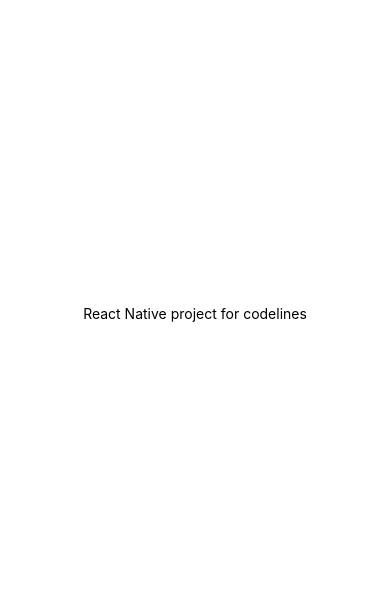
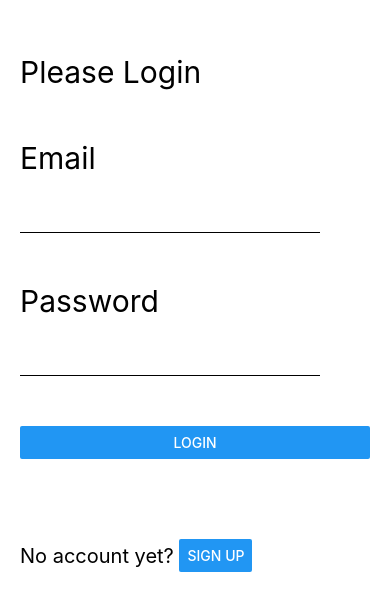
Before and after one commit to Greek-apps-with-React-Native/code-lines-rn-project, a React Native app: screen / in a window 390 px wide. Shown: the part 109-720 px from the top of the page. Built offline with nearby package versions, Linux system fonts and the light colour scheme.

Commit message:
basic structure of AuthScreen

```diff
--- a/App.tsx
+++ b/App.tsx
@@ -1,11 +1,11 @@
-import { StatusBar } from 'expo-status-bar';
 import React from 'react';
-import { StyleSheet, Text, View } from 'react-native';
+import { StyleSheet, View } from 'react-native';
+import AuthScreen from './screens/AuthScreen';
 
 export default function App() {
   return (
     <View style={styles.container}>
-      <Text>React Native project for codelines</Text>
+      <AuthScreen />
     </View>
   );
 }
--- /dev/null
+++ b/screens/AuthScreen.tsx
@@ -0,0 +1,80 @@
+import React, { FC, useState } from 'react';
+import { Button, StyleSheet, Text, TextInput, View } from 'react-native';
+
+
+interface AuthScreenProps {
+
+}
+
+const AuthScreen: FC<AuthScreenProps> = () => {
+  const [login, setLogin] = useState('');
+  const [password, setPassword] = useState('');
+  const [isSignUp, setIsSignUp] = useState(false);
+
+  const handleChangeLogin = (text: string) => {
+    setLogin(text);
+  }
+
+  const handleChangePassword = (text: string) => {
+    setPassword(text);
+  }
+
+  const handleSumbit = () => {
+
+  }
+
+  const toggleSignUp = () => {
+    setIsSignUp(prev => !prev)
+  }
+
+  return (
+    <View style={styles.authContainer}>
+      <Text style={[styles.text, styles.title]} >Please {isSignUp ? 'Sign Up' : 'Login'}</Text>
+      <Text style={styles.text} >Email</Text>
+      <TextInput style={styles.input} value={login} onChangeText={handleChangeLogin} />
+      <Text style={styles.text} >Password</Text>
+      <TextInput style={styles.input} value={password} onChangeText={handleChangePassword} />
+      <View style={styles.submitButton} >
+        <Button title={isSignUp ? 'Sign Up' : 'Login'} onPress={handleSumbit} />
+      </View>
+      <View style={styles.signUpContainer}>
+        <Text style={styles.signUp} >{isSignUp ? 'Already have an account?' : 'No account yet?'} </Text>
+        <Button title={isSignUp ? 'Login' : 'Sign Up'} onPress={toggleSignUp} />
+      </View>
+    </View>
+  );
+}
+
+const styles = StyleSheet.create({
+  authContainer: {
+    width: 350,
+  },
+  input: {
+    borderBottomColor: 'black',
+    borderBottomWidth: 1,
+    fontSize: 30,
+    width: 300,
+    marginBottom: 50,
+  },
+  signUp: {
+    fontSize: 20,
+  },
+  signUpContainer: {
+    marginTop: 80,
+    flexDirection: 'row',
+    alignItems: 'center'
+  },
+  submitButton: {
+    // fontSize: 50,
+  },
+  text: {
+    fontSize: 30,
+    marginBottom: 20,
+  },
+  title: {
+    marginBottom: 50,
+  },
+
+})
+
+export default AuthScreen;
```
